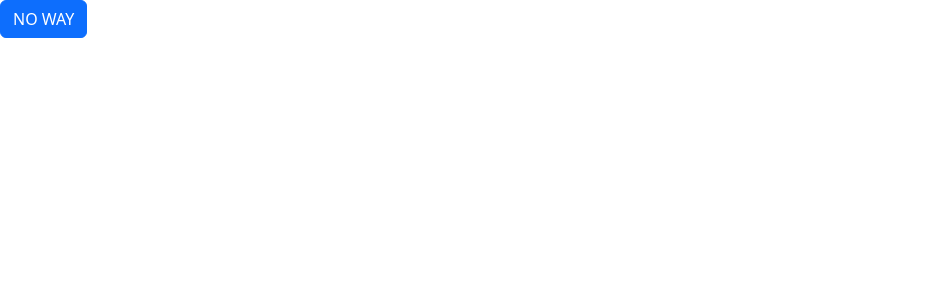
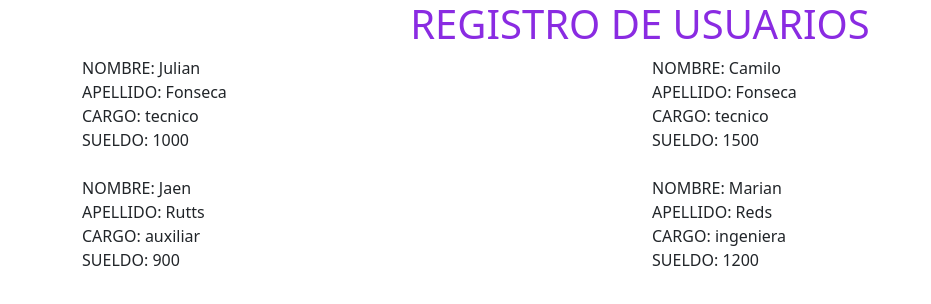
Before and after one commit to muskafons/myApp, an Angular app: page / in a window 1280 px wide. Shown: the top 304 px of the page, without its empty margins (0-931 px from the left). Built offline with nearby package versions, Linux system fonts and the light colour scheme.

Commit message:
primer registro

```diff
--- a/angular.json
+++ b/angular.json
@@ -22,15 +22,16 @@
             "main": "src/main.ts",
             "polyfills": "src/polyfills.ts",
             "tsConfig": "tsconfig.app.json",
-            "assets": [
-              "src/favicon.ico",
-              "src/assets"
-            ],
+            "assets": ["src/favicon.ico", "src/assets"],
             "styles": [
               "src/styles.css",
               "node_modules/bootstrap/dist/css/bootstrap.min.css"
             ],
-            "scripts": ["node_modules/bootstrap/dist/js/bootstrap.min.js"]
+            "scripts": [
+              "node_modules/bootstrap/dist/js/bootstrap.min.js",
+              "node_modules/jquery/dist/jquery.min.js",
+              "node_modules/popper.js/dist/umd/popper.min.js"
+            ]
           },
           "configurations": {
             "production": {
@@ -90,13 +91,8 @@
             "polyfills": "src/polyfills.ts",
             "tsConfig": "tsconfig.spec.json",
             "karmaConfig": "karma.conf.js",
-            "assets": [
-              "src/favicon.ico",
-              "src/assets"
-            ],
-            "styles": [
-              "src/styles.css"
-            ],
+            "assets": ["src/favicon.ico", "src/assets"],
+            "styles": ["src/styles.css"],
             "scripts": []
           }
         }
--- a/package.json
+++ b/package.json
@@ -18,6 +18,9 @@
     "@angular/platform-browser": "~13.2.0",
     "@angular/platform-browser-dynamic": "~13.2.0",
     "@angular/router": "~13.2.0",
+    "bootstrap": "^5.1.3",
+    "jquery": "^3.6.0",
+    "popper.js": "^1.16.1",
     "rxjs": "~7.5.0",
     "tslib": "^2.3.0",
     "zone.js": "~0.11.4"
--- a/src/app/app.component.html
+++ b/src/app/app.component.html
@@ -1 +1,24 @@
-<p class="btn btn-primary">NO WAY</p>
+<h1 style="text-align: center; color: blueviolet;">{{titulo}}</h1>
+
+<div class="container">
+<div class="row">
+
+
+
+    <div class="col col-6" *ngFor="let empleado of empleados">
+      NOMBRE: {{empleado.nombre}} <br>
+      APELLIDO: {{empleado.apellido}} <br>
+      CARGO: {{empleado.cargo}} <br>
+      SUELDO: {{empleado.salario}} <br>
+
+      <br>
+
+
+
+
+
+  </div>
+
+</div>
+
+</div>
--- a/src/app/app.component.ts
+++ b/src/app/app.component.ts
@@ -1,10 +1,17 @@
 import { Component } from '@angular/core';
+import { Empleado } from './empleado.modelo';
 
 @Component({
   selector: 'app-root',
   templateUrl: './app.component.html',
-  styleUrls: ['./app.component.css']
+  styleUrls: ['./app.component.css'],
 })
 export class AppComponent {
-  title = 'myApp';
+  empleados: Empleado[] = [
+    new Empleado('Julian', 'Fonseca', 'tecnico', 1000),
+    new Empleado('Camilo', 'Fonseca', 'tecnico', 1500),
+    new Empleado('Jaen', 'Rutts', 'auxiliar', 900),
+    new Empleado('Marian', 'Reds', 'ingeniera', 1200),
+  ];
+  titulo = 'REGISTRO DE USUARIOS';
 }
--- a/src/app/app.module.ts
+++ b/src/app/app.module.ts
@@ -1,4 +1,5 @@
 import { NgModule } from '@angular/core';
+import { FormsModule } from '@angular/forms';
 import { BrowserModule } from '@angular/platform-browser';
 
 import { AppRoutingModule } from './app-routing.module';
@@ -10,7 +11,8 @@ import { AppComponent } from './app.component';
   ],
   imports: [
     BrowserModule,
-    AppRoutingModule
+    AppRoutingModule,
+    FormsModule
   ],
   providers: [],
   bootstrap: [AppComponent]
--- /dev/null
+++ b/src/app/empleado.modelo.ts
@@ -0,0 +1,14 @@
+export class Empleado {
+  nombre: string = '';
+  apellido: string = '';
+  cargo: string = '';
+  salario: number = 0;
+
+  constructor(nombre: string = '', apellido: string = '', cargo: string = '', salario: number = 0)
+  {
+      this.nombre = nombre;
+      this.apellido = apellido;
+      this.cargo = cargo;
+      this.salario = salario;
+  }
+}
```
Also changed, not shown: 1 other file (tests, documents, lock files or other folders).
